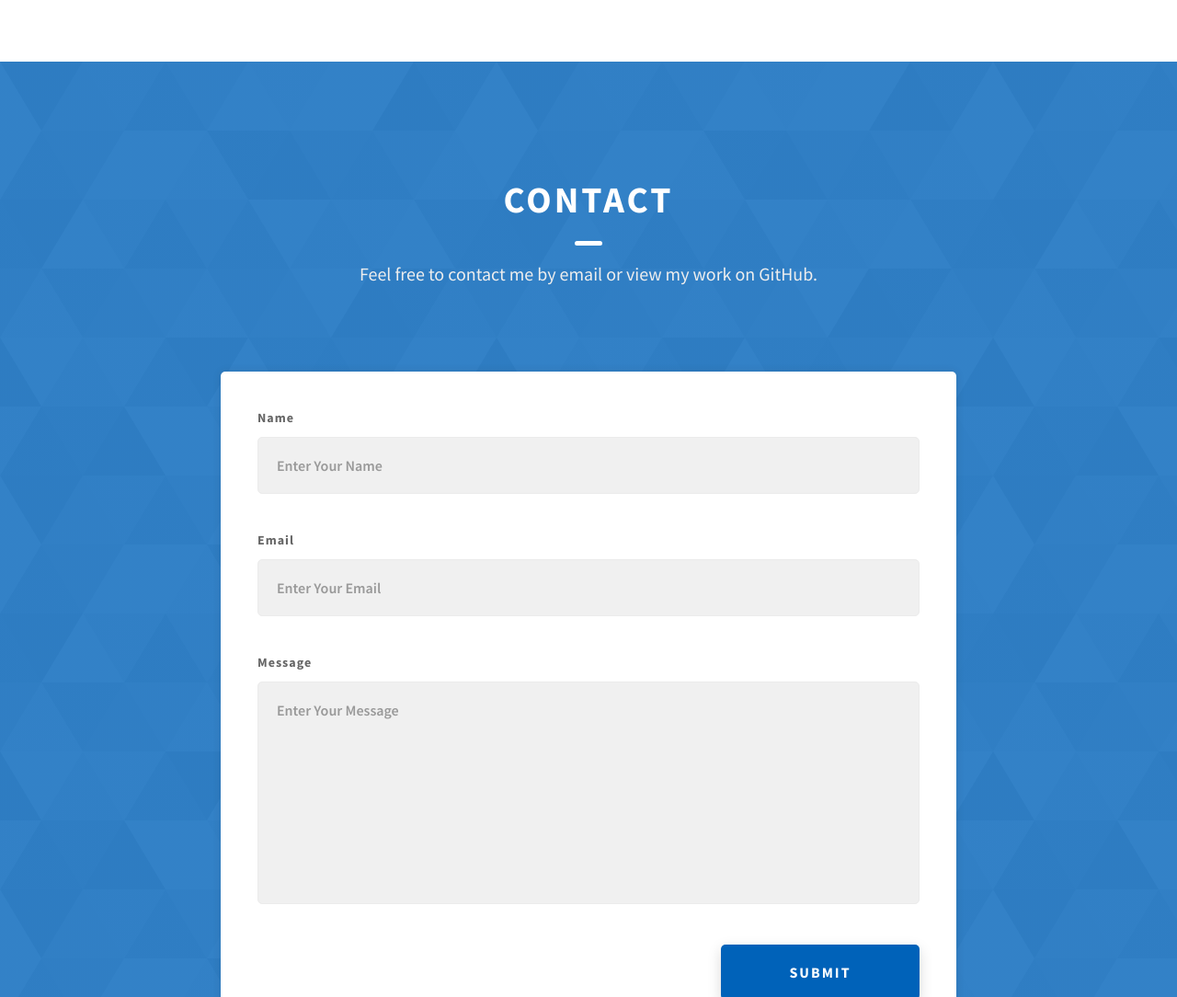
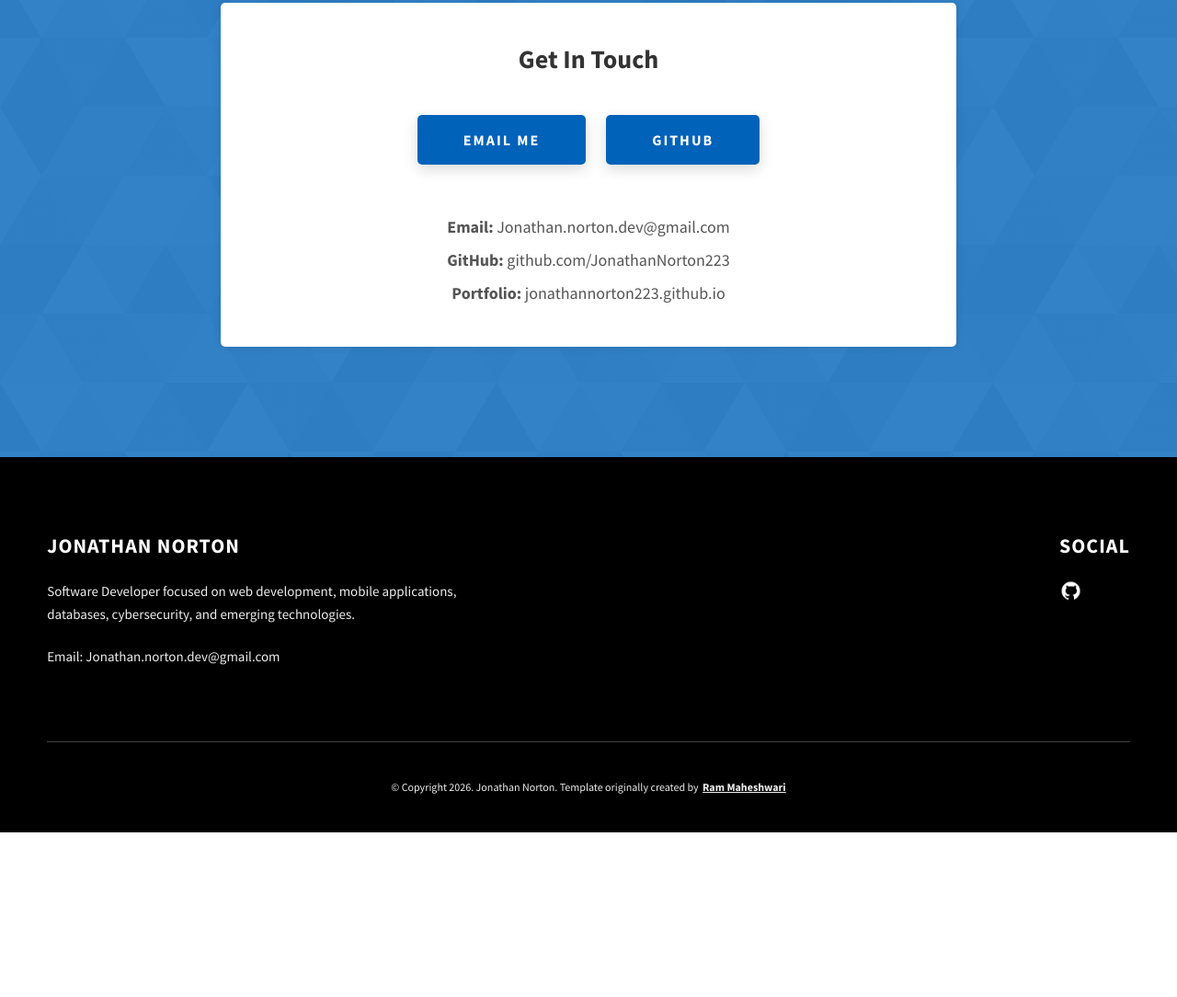
Before and after one commit to JonathanNorton223/JonathanNorton223.github.io, a website: page index.html in a window 1280 px wide. Shown: the part 3516-4600 px from the top of the page at 92% size. After the commit the page ends 4421 px from the top, so only its background shows below. Drawn offline with Linux system fonts and the light colour scheme.

Commit message:
Update index.html

```diff
--- a/index.html
+++ b/index.html
@@ -192,14 +192,6 @@
 
         <div class="projects__content">
           <div class="projects__row">
-            <div class="projects__row-img-cont">
-              <img
-                src="./assets/jpeg/project-mockup-example.jpeg"
-                alt="CS 360 Mobile Architecture and Programming Project"
-                class="projects__row-img"
-                loading="lazy"
-              />
-            </div>
             <div class="projects__row-content">
               <h3 class="projects__row-content-title">
                 CS 360 - Mobile Architecture and Programming
@@ -207,8 +199,7 @@
               <p class="projects__row-content-desc">
                 Developed Android mobile applications focused on user interface
                 design, mobile architecture, data persistence, and secure user
-                interaction. This project demonstrates my ability to design and
-                build functional mobile software solutions.
+                interaction.
               </p>
               <a
                 href="./project-1.html"
@@ -222,23 +213,14 @@
           </div>
 
           <div class="projects__row">
-            <div class="projects__row-img-cont">
-              <img
-                src="./assets/jpeg/project-mockup-example.jpeg"
-                alt="CS 340 Advanced Programming Concepts Project"
-                class="projects__row-img"
-                loading="lazy"
-              />
-            </div>
             <div class="projects__row-content">
               <h3 class="projects__row-content-title">
                 CS 340 - Advanced Programming Concepts
               </h3>
               <p class="projects__row-content-desc">
-                Built database-driven applications using MongoDB and Python.
-                This project involved CRUD operations, data management, indexing,
-                querying, and applying programming concepts to organize and
-                retrieve data effectively.
+                Built database-driven applications using MongoDB and Python,
+                including CRUD operations, data management, indexing, and
+                querying.
               </p>
               <a
                 href="./project-2.html"
@@ -252,23 +234,13 @@
           </div>
 
           <div class="projects__row">
-            <div class="projects__row-img-cont">
-              <img
-                src="./assets/jpeg/project-mockup-example.jpeg"
-                alt="CS 370 Current and Emerging Trends in Computer Science Project"
-                class="projects__row-img"
-                loading="lazy"
-              />
-            </div>
             <div class="projects__row-content">
               <h3 class="projects__row-content-title">
                 CS 370 - Current/Emerging Trends in Computer Science
               </h3>
               <p class="projects__row-content-desc">
                 Explored artificial intelligence, machine learning, ethics,
-                cybersecurity, and the impact of emerging technologies. This
-                project demonstrates my understanding of how modern computing
-                trends affect software development and society.
+                cybersecurity, and the impact of emerging technologies.
               </p>
               <a
                 href="./project-3.html"
@@ -289,58 +261,65 @@
         <h2 class="heading heading-sec heading-sec__mb-med">
           <span class="heading-sec__main heading-sec__main--lt">Contact</span>
           <span class="heading-sec__sub heading-sec__sub--lt">
-            Feel free to contact me by email or view my work on GitHub.
+            Feel free to reach out or view my work online.
           </span>
         </h2>
 
-        <div class="contact__form-container">
-          <form
-            action="mailto:Jonathan.norton.dev@gmail.com"
-            method="post"
-            enctype="text/plain"
-            class="contact__form"
+        <div class="contact__form-container" style="text-align: center">
+          <h3 style="font-size: 2.8rem; margin-bottom: 3rem; color: #333">
+            Get In Touch
+          </h3>
+
+          <a
+            href="mailto:Jonathan.norton.dev@gmail.com"
+            class="btn btn--med btn--theme"
+            style="margin: 1rem"
           >
-            <div class="contact__form-field">
-              <label class="contact__form-label" for="name">Name</label>
-              <input
-                required
-                placeholder="Enter Your Name"
-                type="text"
-                class="contact__form-input"
-                name="name"
-                id="name"
-              />
-            </div>
+            Email Me
+          </a>
 
-            <div class="contact__form-field">
-              <label class="contact__form-label" for="email">Email</label>
-              <input
-                required
-                placeholder="Enter Your Email"
-                type="email"
-                class="contact__form-input"
-                name="email"
-                id="email"
-              />
-            </div>
+          <a
+            href="https://github.com/JonathanNorton223"
+            target="_blank"
+            rel="noreferrer"
+            class="btn btn--med btn--theme"
+            style="margin: 1rem"
+          >
+            GitHub
+          </a>
 
-            <div class="contact__form-field">
-              <label class="contact__form-label" for="message">Message</label>
-              <textarea
-                required
-                cols="30"
-                rows="10"
-                class="contact__form-input"
-                placeholder="Enter Your Message"
-                name="message"
-                id="message"
-              ></textarea>
-            </div>
+          <div
+            style="
+              margin-top: 4rem;
+              font-size: 1.8rem;
+              color: #555;
+              line-height: 2;
+            "
+          >
+            <p><strong>Email:</strong> Jonathan.norton.dev@gmail.com</p>
 
-            <button type="submit" class="btn btn--theme contact__btn">
-              Submit
-            </button>
-          </form>
+            <p>
+              <strong>GitHub:</strong>
+              <a
+                href="https://github.com/JonathanNorton223"
+                target="_blank"
+                rel="noreferrer"
+              >
+                github.com/JonathanNorton223
+              </a>
+            </p>
+
+            <p>
+              <strong>Portfolio:</strong>
+              <a
+                href="https://jonathannorton223.github.io"
+                target="_blank"
+                rel="noreferrer"
+              >
+                jonathannorton223.github.io
+              </a>
+            </p>
+          </div>
         </div>
       </div>
     </section>
```
